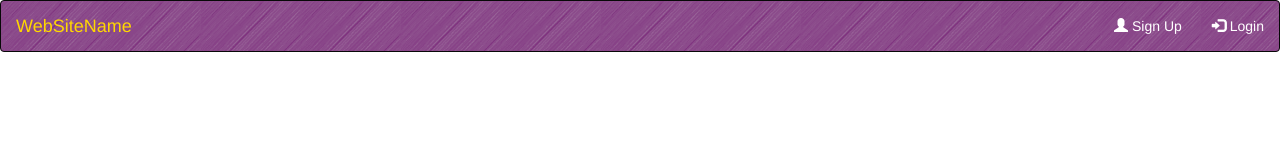
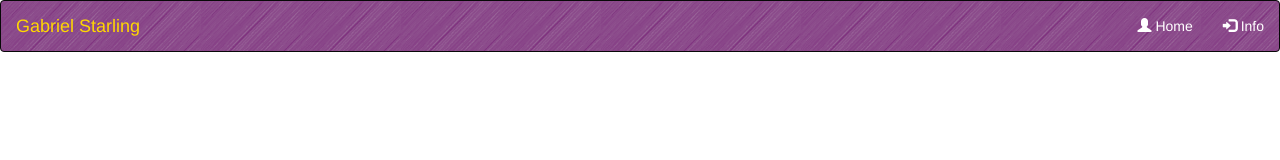
Before and after one commit to MadStarling/sampleWebsite, a website: page index_new.html in a window 1280 px wide. Drawn offline with nearby package versions, Linux system fonts and the light colour scheme.

Commit message:
prepare final version

```diff
--- a/index_new.html
+++ b/index_new.html
@@ -19,11 +19,11 @@
     <nav class="navbar navbar-inverse custom-nav">
       <div class="container-fluid">
         <div class="navbar-header">
-          <a class="navbar-brand" href="#" style="color: #ffd700">WebSiteName</a>
+          <a class="navbar-brand" href="#" style="color: #ffd700">Gabriel Starling</a>
         </div>
         <ul class="nav navbar-nav navbar-right">
-          <li><a href="#"><span class="glyphicon glyphicon-user"></span> Sign Up</a></li>
-          <li><a href="#"><span class="glyphicon glyphicon-log-in"></span> Login</a></li>
+          <li><a href="#"><span class="glyphicon glyphicon-user"></span> Home</a></li>
+          <li><a href="#"><span class="glyphicon glyphicon-log-in"></span> Info</a></li>
         </ul>
       </div>
     </nav>
```
